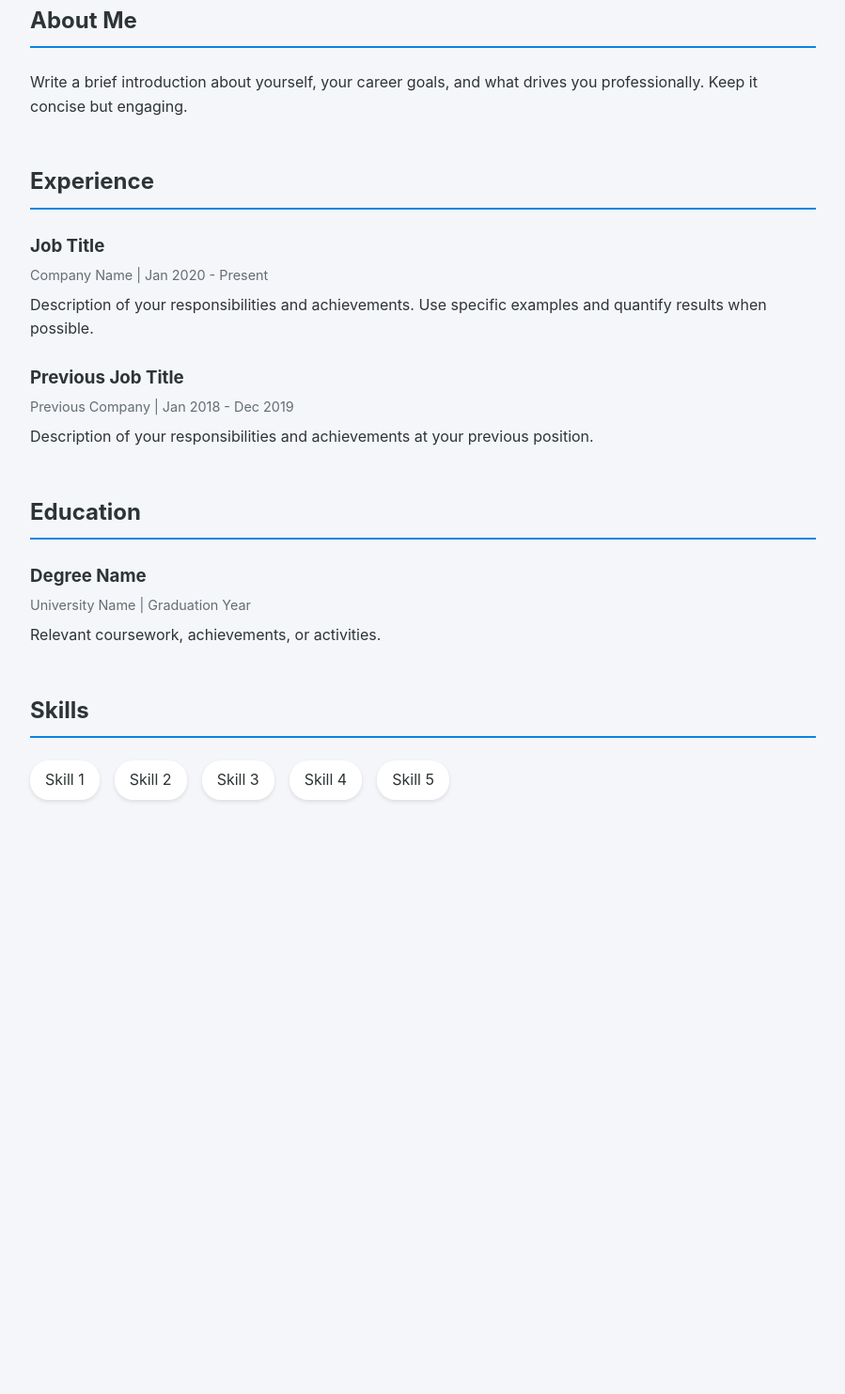
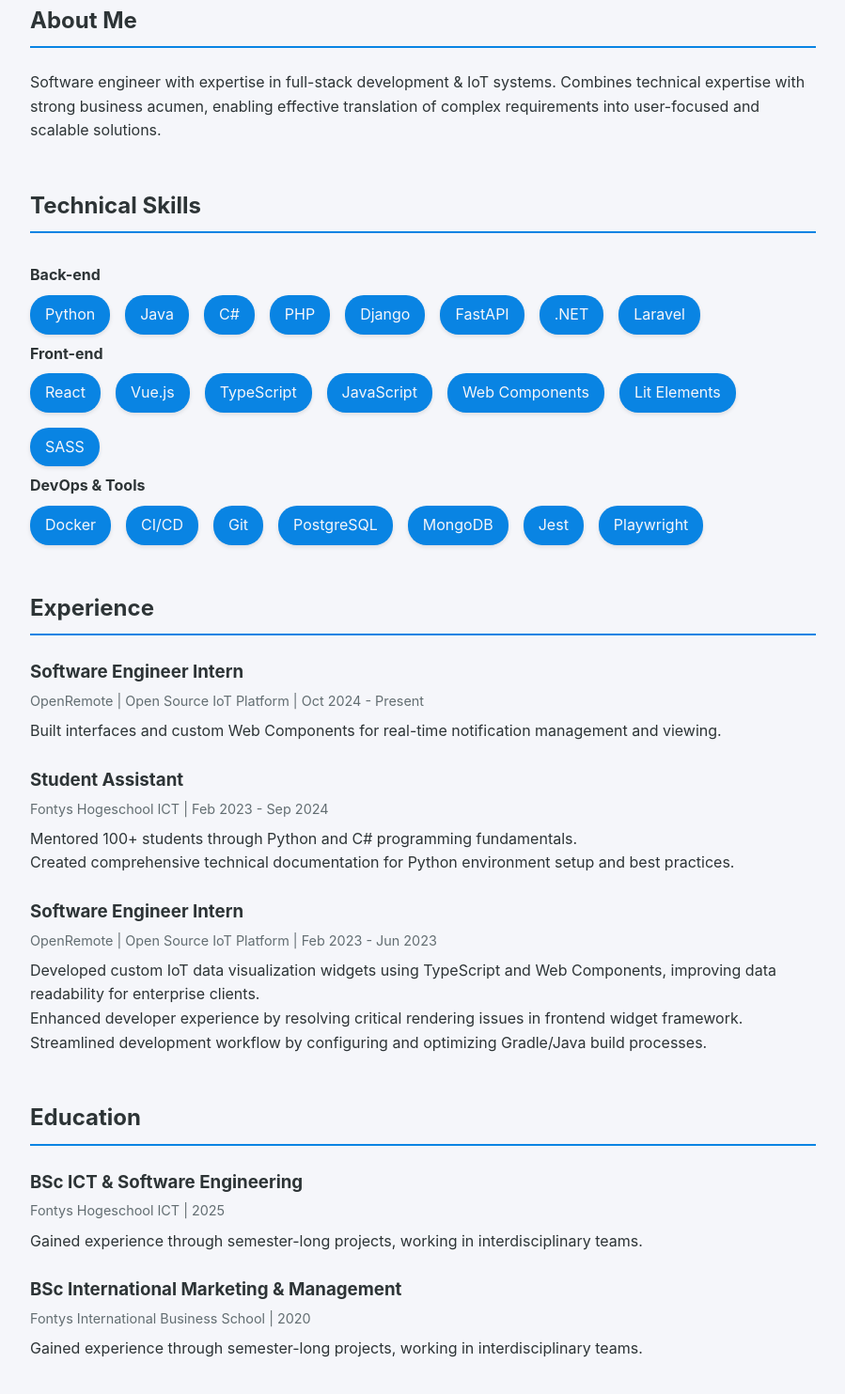
Before and after one commit to mihaelaaleks/portfolio, a plain HTML site: page index.html in a window 1280 px wide. Shown: the part 395-1878 px from the top of the page at 94% size, without its empty margins (190-1089 px from the left). Before the commit the page ends 1326 px from the top, so only its background shows below. Drawn offline with Linux system fonts and the light colour scheme.

Commit message:
added sections, assets & darkmode

```diff
--- a/index.html
+++ b/index.html
@@ -3,61 +3,97 @@
 <head>
     <meta charset="UTF-8">
     <meta name="viewport" content="width=device-width, initial-scale=1.0">
-    <title>Your Name - Portfolio</title>
+    <title>Mihaela Aleksandrova - Portfolio</title>
     <link rel="stylesheet" href="style.css">
 
 </head>
 <body>
     <div class="container">
         <header>
+            <button id="theme-toggle" aria-label="toggle">
+                ☀️/🌙
+            </button>
             <img src="https://ui-avatars.com/api/?name=M+A&background=add8e6" alt="Your Profile Picture" class="profile-img">
-            <h1>Your Name</h1>
-            <div class="title">Your Title / Professional Summary</div>
+            <h1>Mihaela Aleksandrova</h1>
+            <div class="title">Full Stack Software Engineer</div>
             <div class="contact">
-                <a href="mailto:your.email@example.com">Email</a>
-                <a href="https://linkedin.com/in/yourprofile">LinkedIn</a>
-                <a href="https://github.com/yourusername">GitHub</a>
+                <a href="./assets/CV_Aleksandrova_v2.pdf">CV</a>
+                <a href="mailto:mihaela.aleksandrova00@gmail.com">Email</a>
+                <a href="https://linkedin.com/in/mihaela-aleksandrova-133498117/">LinkedIn</a>
+                <a href="https://github.com/mihaelaaleks">GitHub</a>
             </div>
         </header>
 
+        <script src="main.js"></script>
+
         <section>
             <h2>About Me</h2>
-            <p>Write a brief introduction about yourself, your career goals, and what drives you professionally. Keep it concise but engaging.</p>
+            <p>Software engineer with expertise in full-stack development & IoT systems.
+                Combines technical expertise with strong business acumen, enabling effective translation
+                of complex requirements into user-focused and scalable solutions.</p>
         </section>
 
         <section>
-            <h2>Experience</h2>
-            <div class="experience-item">
-                <h3>Job Title</h3>
-                <div class="date">Company Name | Jan 2020 - Present</div>
-                <p>Description of your responsibilities and achievements. Use specific examples and quantify results when possible.</p>
+            <h2>Technical Skills</h2>
+            <h4>Back-end</h4>
+            <div class="skills">
+                <span class="skill">Python</span>
+                <span class="skill">Java</span>
+                <span class="skill">C#</span>
+                <span class="skill">PHP</span>
+                <span class="skill">Django</span>
+                <span class="skill">FastAPI</span>
+                <span class="skill">.NET</span>
+                <span class="skill">Laravel</span>
             </div>
-            <div class="experience-item">
-                <h3>Previous Job Title</h3>
-                <div class="date">Previous Company | Jan 2018 - Dec 2019</div>
-                <p>Description of your responsibilities and achievements at your previous position.</p>
+            <h4>Front-end</h4>
+            <div class="skills">
+                <span class="skill">React</span>
+                <span class="skill">Vue.js</span>
+                <span class="skill">TypeScript</span>
+                <span class="skill">JavaScript</span>
+                <span class="skill">Web Components</span>
+                <span class="skill">Lit Elements</span>
+                <span class="skill">SASS</span>
+            </div>
+            <h4>DevOps & Tools</h4>
+            <div class="skills">
+                <span class="skill">Docker</span>
+                <span class="skill">CI/CD</span>
+                <span class="skill">Git</span>
+                <span class="skill">PostgreSQL</span>
+                <span class="skill">MongoDB</span>
+                <span class="skill">Jest</span>
+                <span class="skill">Playwright</span>
             </div>
         </section>
 
-        <section>
-            <h2>Education</h2>
-            <div class="education-item">
-                <h3>Degree Name</h3>
-                <div class="date">University Name | Graduation Year</div>
-                <p>Relevant coursework, achievements, or activities.</p>
-            </div>
+        <section class="exp">
+            <!-- Fallback content if JS is disabled -->
+                <noscript>
+                    <h2>Experience</h2>
+                    <div class="experience-item">
+                        <h3>Software Engineer Intern</h3>
+                        <div class="date">OpenRemote | Open Source IoT Platform | Oct 2024 - Present</div>
+                        <p>Built interfaces and custom Web Components for real-time notification management and viewing.</p>
+                    </div>
+                    <div class="experience-item">
+                        <h3>Student Assistant</h3>
+                        <div class="date">Fontys Hogeschool ICT | Feb 2023 - Sep 2024</div>
+                        <p>Mentored 100+ students through Python and C# programming fundamentals.</p>
+                        <p>Created comprehensive technical documentation for Python environment setup and best practices.</p>
+                    </div>
+                    <div class="experience-item">
+                        <h3>Software Engineer Intern</h3>
+                        <div class="date"> OpenRemote | Open Source IoT Platform | Feb 2023 - Jun 2023</div>
+                        <p>Developed custom IoT data visualization widgets using TypeScript and Web Components, improving
+                            data readability for enterprise clients.</p>
+                        <p>Enhanced developer experience by resolving critical rendering issues in frontend widget framework.</p>
+                        <p>Streamlined development workflow by configuring and optimizing Gradle/Java build processes.</p>
+                    </div>
+                </noscript>
         </section>
-
-        <section>
-            <h2>Skills</h2>
-            <div class="skills">
-                <span class="skill">Skill 1</span>
-                <span class="skill">Skill 2</span>
-                <span class="skill">Skill 3</span>
-                <span class="skill">Skill 4</span>
-                <span class="skill">Skill 5</span>
-            </div>
-        </section>
+        <section class="edu"></section>
     </div>
 </body>
 </html>
--- /dev/null
+++ b/main.js
@@ -0,0 +1,23 @@
+//ex: url = 'sections/experience.html';
+//ex: className = 'exp';
+
+function fetchSection(url, className) {
+    fetch(url)
+    .then(response => response.text())
+    .then(data => {
+        document.getElementsByClassName(className)[0].innerHTML = data
+    });
+}
+
+function toggleTheme() {
+    document.body.classList.toggle('dark-theme');
+
+    const isDark = document.body.classList.contains('dark-theme');
+    localStorage.setItem('theme', isDark ? 'dark' : 'light');
+}
+
+document.addEventListener('DOMContentLoaded', () => {
+    fetchSection('sections/experience.html', 'exp')
+    fetchSection('sections/education.html', 'edu')
+    const isDark = document.getElementById('theme-toggle').addEventListener('click', toggleTheme)
+});
--- /dev/null
+++ b/sections/education.html
@@ -0,0 +1,13 @@
+<section>
+    <h2>Education</h2>
+    <div class="education-item">
+        <h3>BSc ICT & Software Engineering</h3>
+        <div class="date">Fontys Hogeschool ICT | 2025</div>
+        <p>Gained experience through semester-long projects, working in interdisciplinary teams.</p>
+    </div>
+    <div class="education-item">
+        <h3>BSc International Marketing & Management</h3>
+        <div class="date">Fontys International Business School | 2020</div>
+        <p>Gained experience through semester-long projects, working in interdisciplinary teams.</p>
+    </div>
+</section>
--- /dev/null
+++ b/sections/experience.html
@@ -0,0 +1,22 @@
+<section>
+    <h2>Experience</h2>
+    <div class="experience-item">
+        <h3>Software Engineer Intern</h3>
+        <div class="date">OpenRemote | Open Source IoT Platform | Oct 2024 - Present</div>
+        <p>Built interfaces and custom Web Components for real-time notification management and viewing.</p>
+    </div>
+    <div class="experience-item">
+        <h3>Student Assistant</h3>
+        <div class="date">Fontys Hogeschool ICT | Feb 2023 - Sep 2024</div>
+        <p>Mentored 100+ students through Python and C# programming fundamentals.</p>
+        <p>Created comprehensive technical documentation for Python environment setup and best practices.</p>
+    </div>
+    <div class="experience-item">
+        <h3>Software Engineer Intern</h3>
+        <div class="date"> OpenRemote | Open Source IoT Platform | Feb 2023 - Jun 2023</div>
+        <p>Developed custom IoT data visualization widgets using TypeScript and Web Components, improving
+            data readability for enterprise clients.</p>
+        <p>Enhanced developer experience by resolving critical rendering issues in frontend widget framework.</p>
+        <p>Streamlined development workflow by configuring and optimizing Gradle/Java build processes.</p>
+    </div>
+</section>
--- a/style.css
+++ b/style.css
@@ -5,6 +5,14 @@
     --accent-color: #0984e3;
     --background-color: #f5f6fa;
 }
+
+  /* Dark theme */
+  .dark-theme {
+    --primary-color: #f5f6fa;
+    --secondary-color: #7995a0;
+    --accent-color: #0984e3;
+    --background-color: #2d3436;
+  }
 
 * {
     margin: 0;
@@ -69,6 +77,11 @@ h2 {
     margin-bottom: 1.5rem;
 }
 
+h4 {
+    padding-bottom: 0.5rem;
+    padding-top: 0.5rem;
+}
+
 .experience-item, .education-item {
     margin-bottom: 1.5rem;
 }
@@ -91,10 +104,21 @@ h2 {
 }
 
 .skill {
-    background-color: white;
+    background-color: var(--accent-color);
+    color: var(--background-color);
     padding: 0.5rem 1rem;
     border-radius: 20px;
     box-shadow: 0 2px 4px rgba(0,0,0,0.1);
+}
+
+#theme-toggle {
+    position: absolute;
+    top: 10px;
+    right: 10px;
+    background-color: var(--background-color);
+    padding: 0.5rem 1rem;
+    border-radius: 20px;
+    color: var(--primary-color);
 }
 
 @media (max-width: 768px) {
```
Also changed, not shown: 1 other file.
